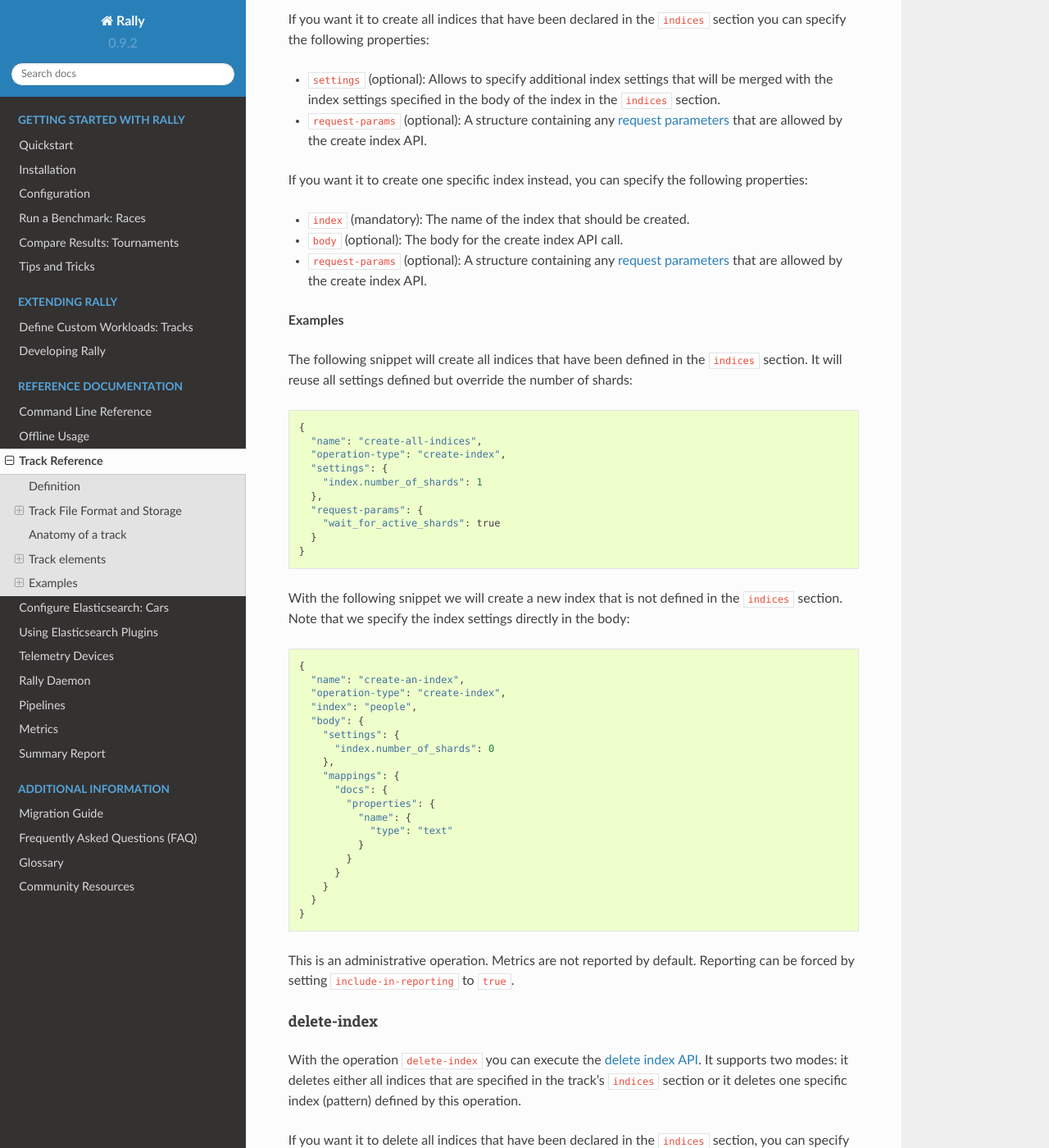
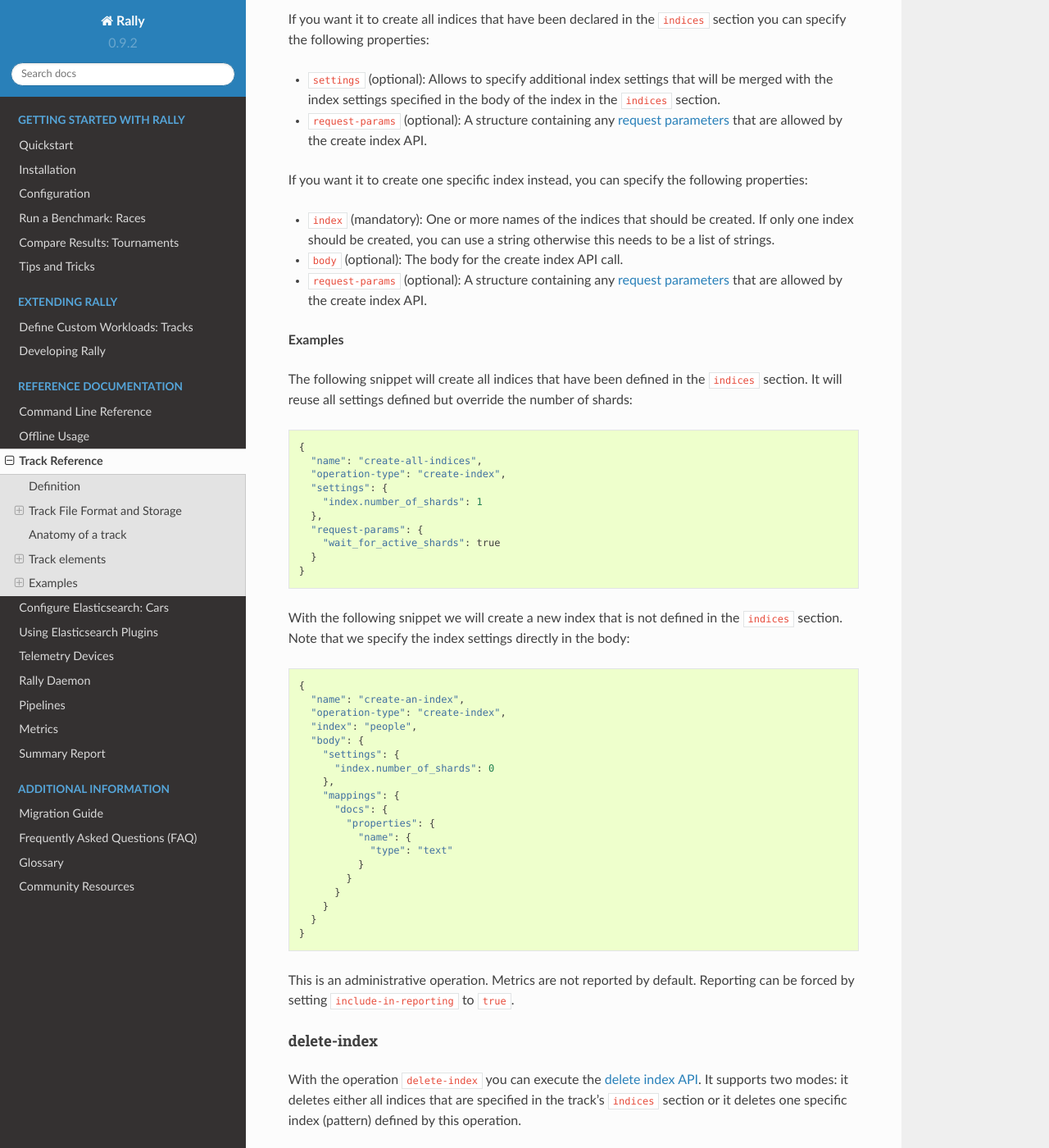
Before and after one commit to elastic/rally, a Sphinx documentation site: the page built from docs/track.rst, in a window 1280 px wide and 1400 px high, scrolled down 13036 px. Shown: the whole window at 82% size. Built offline with Sphinx 7.4.7 and the Read the Docs theme 2.0.0, drawn with Linux system fonts in a browser that asks for light colours; some of the changed text lies outside the part shown.

Commit message:
Allow to create/delete multiple indices

```diff
--- a/docs/track.rst
+++ b/docs/track.rst
@@ -462,7 +462,7 @@
 
 If you want it to create one specific index instead, you can specify the following properties:
 
-* ``index`` (mandatory): The name of the index that should be created.
+* ``index`` (mandatory): One or more names of the indices that should be created. If only one index should be created, you can use a string otherwise this needs to be a list of strings.
 * ``body`` (optional): The body for the create index API call.
 * ``request-params`` (optional): A structure containing any `request parameters <https://elasticsearch-py.readthedocs.io/en/master/api.html#elasticsearch.client.IndicesClient.create>`__ that are allowed by the create index API.
 
@@ -517,7 +517,7 @@
 
 If you want it to delete one specific index (pattern) instead, you can specify the following properties:
 
-* ``index`` (mandatory): The name of the index that should be deleted.
+* ``index`` (mandatory): One or more names of the indices that should be deleted. If only one index should be deleted, you can use a string otherwise this needs to be a list of strings.
 * ``only-if-exists`` (optional, defaults to ``true``): Defines whether an index should only be deleted if it exists.
 * ``request-params`` (optional): A structure containing any `request parameters <https://elasticsearch-py.readthedocs.io/en/master/api.html#elasticsearch.client.IndicesClient.delete>`__ that are allowed by the delete index API.
 
```
Also changed, not shown: 1 other file.
